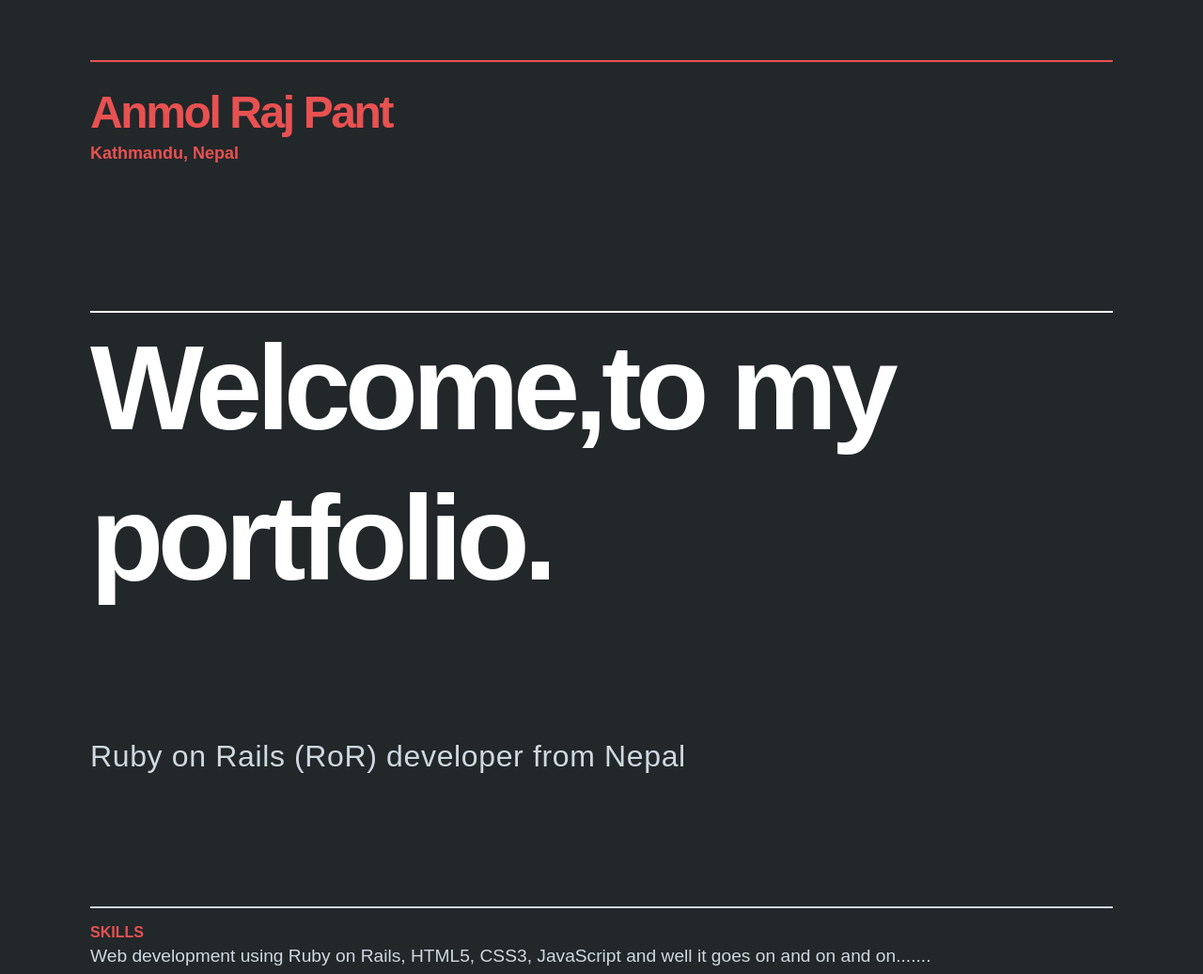
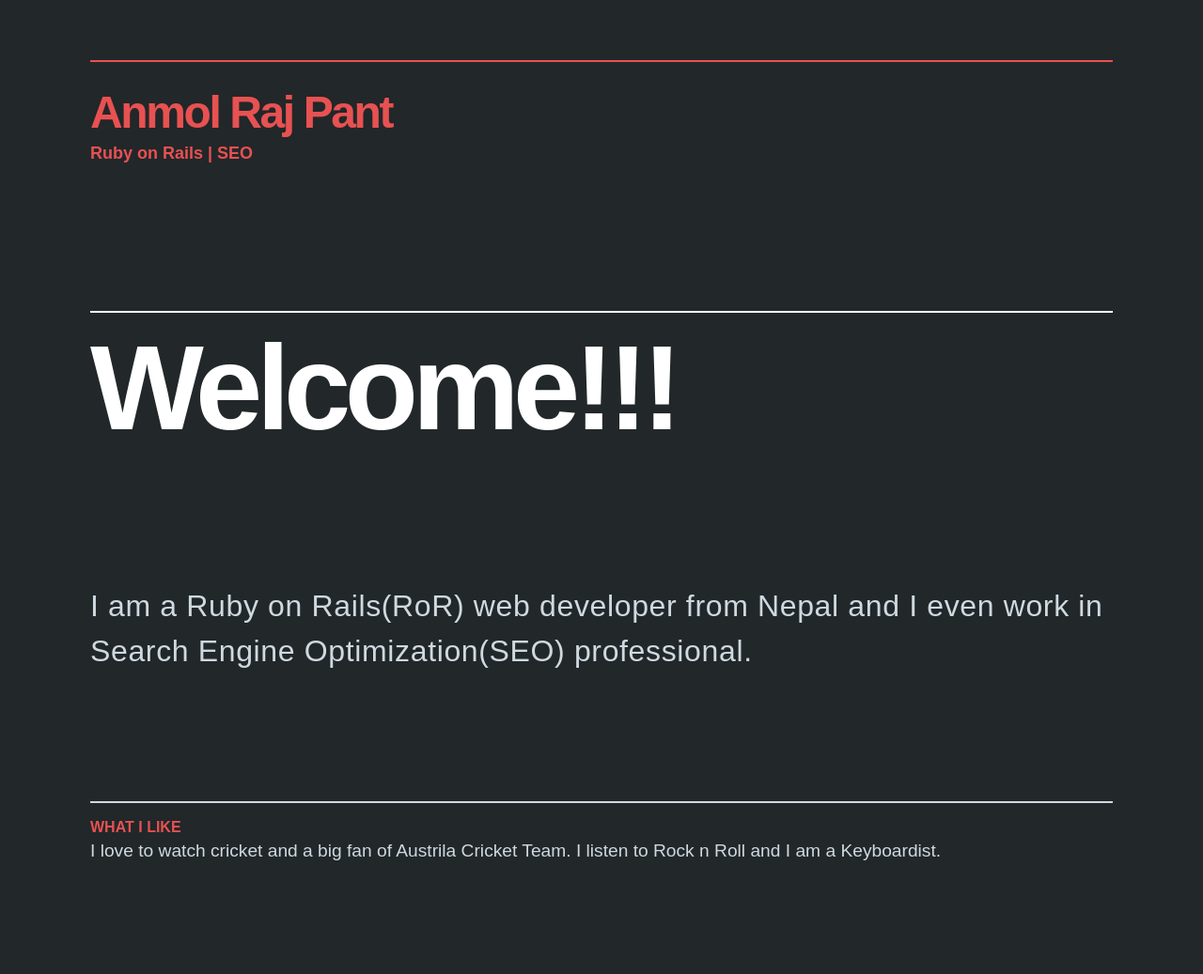
Before and after one commit to anmolrajpant/anmolrajpant.github.com, a plain HTML site: page index.html in a window 1280 px wide. Shown: the top 1037 px of the page at 94% size. Drawn offline with nearby package versions, Linux system fonts and the light colour scheme.

Commit message:
few changes

```diff
--- a/index.html
+++ b/index.html
@@ -9,7 +9,7 @@
 	<link rel="stylesheet" href="css/vendor/fluidbox.min.css">
 	<link rel="stylesheet" href="css/main.css">
 
-	<title>Anmol Raj Pant</title>
+	<title>Anmol Raj Pant | Ruby on Rails | SEO</title>
 
 </head>
 <body>
@@ -19,7 +19,7 @@
 
 		<div id="logo-container">
 			<div id="logo"><a href="/">Anmol Raj Pant</a></div>
-			<div id="subtitle">Kathmandu, Nepal</div>
+			<div id="subtitle">Ruby on Rails | SEO</div>
 		</div>
 <!-- 		<nav>
 			<ul>
@@ -35,15 +35,18 @@
 	<div id="content">
 
 		<section class="intro">
-			<h1>Welcome,<span class="nl"></span>to my portfolio.</h1>
-			<p>Ruby on Rails (RoR) developer from Nepal</p>
+			<h1>Welcome!!!<span class="nl"></span></h1>
+			<p>
+				I am a Ruby on Rails(RoR) web developer from Nepal and I even work in Search Engine Optimization(SEO) professional.
+			</p>
 		</section>
 
 		<section class="row">
 			<div class="col-full">
-				<h2>Skills</h2>
+				<h2>What I like</h2>
 				<p>
-				Web development	using	Ruby	on Rails, HTML5, CSS3, JavaScript and well it goes on and on and on.......</p>
+					I love to watch cricket and a big fan of Austrila Cricket Team. I listen to Rock n Roll and I am a Keyboardist.
+				</p>
 			</div>
 		</section>
 
@@ -60,12 +63,13 @@
 			<div class="col">
 				<h2>Contact</h2>
 				<p>
-					Want to work with me? Just send me on <a href="anmolrajpant@hotmail.com">mail</a>.</p>
+					Want to contact me? Just send me an <a href="mailto:anmolrajpant@hotmail.com">email</a>.
+				</p>
 			</div>
 			<div class="col">
-				<h2>Follow us</h2>
+				<h2>Follow Me</h2>
 				<p>
-					We are on <a href="http://twitter.com/blsarp">Twitter</a> and <a href="http://instagram.com/anmolbls">Instagram</a>.
+					We are on <a href="http://facebook.com/anmol.pant">Facebook</a>, <a href="http://github.com/anmolrajpant">GitHub</a> and <a href="http://instagram.com/anmolbls">Instagram</a>.
 				</p>
 			</div>
 		</section>
```
